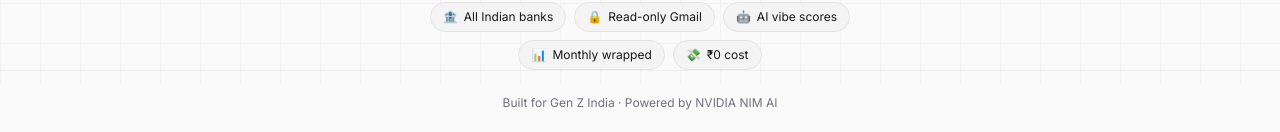
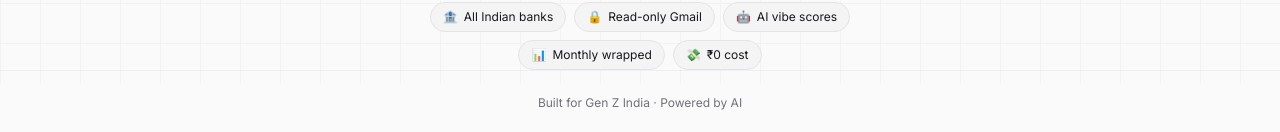
Before and after one commit to KushuCon/vibemoney, a Next.js app: page / in a window 1280 px wide. Shown: the part 717-849 px from the top of the page. Built offline with nearby package versions, Linux system fonts and the light colour scheme; no server answers.

Commit message:
some more changes

```diff
--- a/app/dashboard/page.tsx
+++ b/app/dashboard/page.tsx
@@ -166,7 +166,7 @@
         setShowWrapped(true);
       }
     } catch {
-      setWrappedError("Failed to generate report. Check your NVIDIA API key.");
+      setWrappedError("Failed to generate report. Check your AI API key.");
     } finally {
       setGeneratingWrapped(false);
     }
--- a/app/page.tsx
+++ b/app/page.tsx
@@ -70,7 +70,7 @@
         </div>
       </main>
       <footer className="relative z-10 py-6 text-center text-xs text-muted-foreground border-t border-border/50">
-        Built for Gen Z India · Powered by NVIDIA NIM AI
+        Built for Gen Z India · Powered by AI
       </footer>
     </div>
   );
--- a/components/wrapped-modal.tsx
+++ b/components/wrapped-modal.tsx
@@ -134,7 +134,7 @@
 
           {/* Footer */}
           <div className="px-5 pb-4 text-center">
-            <span className="text-white/20 text-[10px]">vibewallet.app · Powered by NVIDIA NIM</span>
+            <span className="text-white/20 text-[10px]">vibewallet.app · Powered by AI</span>
           </div>
         </div>
 
--- a/lib/nvidia.ts
+++ b/lib/nvidia.ts
@@ -1,12 +1,12 @@
 import OpenAI from "openai";
 
-// NVIDIA NIM uses OpenAI-compatible API — just change the base URL!
+// AI provider uses an OpenAI-compatible API.
 const nvidia = new OpenAI({
   apiKey: process.env.NVIDIA_API_KEY!,
   baseURL: process.env.NVIDIA_BASE_URL || "https://integrate.api.nvidia.com/v1",
 });
 
-const MODEL = "moonshotai/kimi-k2-instruct";
+const MODEL = process.env.NVIDIA_MODEL || "moonshotai/kimi-k2-instruct";
 
 /**
  * Categorize a transaction merchant using AI
@@ -52,7 +52,7 @@
 
     return validCategories.includes(result || "") ? result! : "miscellaneous";
   } catch (error) {
-    console.error("NVIDIA AI categorization error:", error);
+    console.error("AI categorization error:", error);
     return "miscellaneous";
   }
 }
@@ -115,7 +115,7 @@
       emoji: parsed.emoji || "💸",
     };
   } catch (error) {
-    console.error("NVIDIA AI personality error:", error);
+    console.error("AI personality error:", error);
     return {
       title: "Mystery Spender",
       subtitle: "the AI gave up",
```
Also changed, not shown: 1 other file (tests, documents, lock files or other folders).
